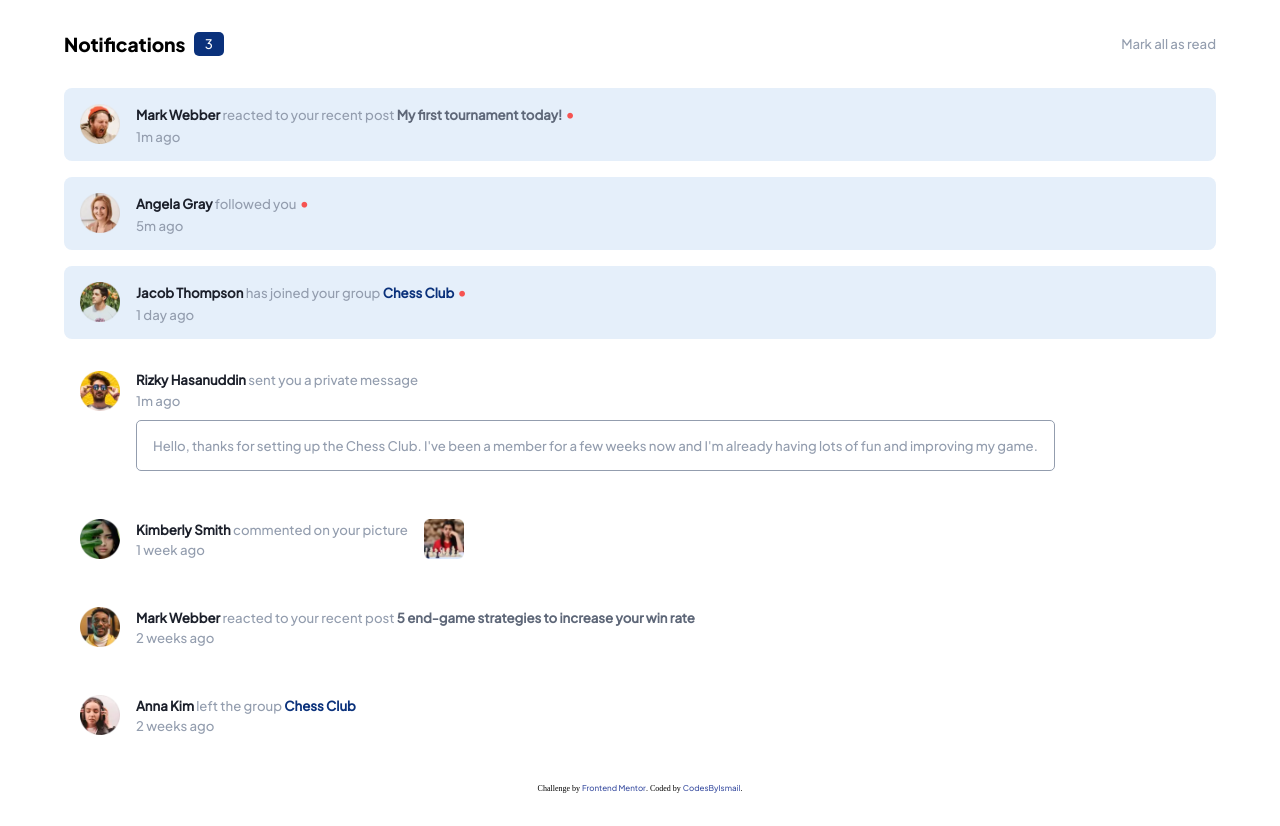
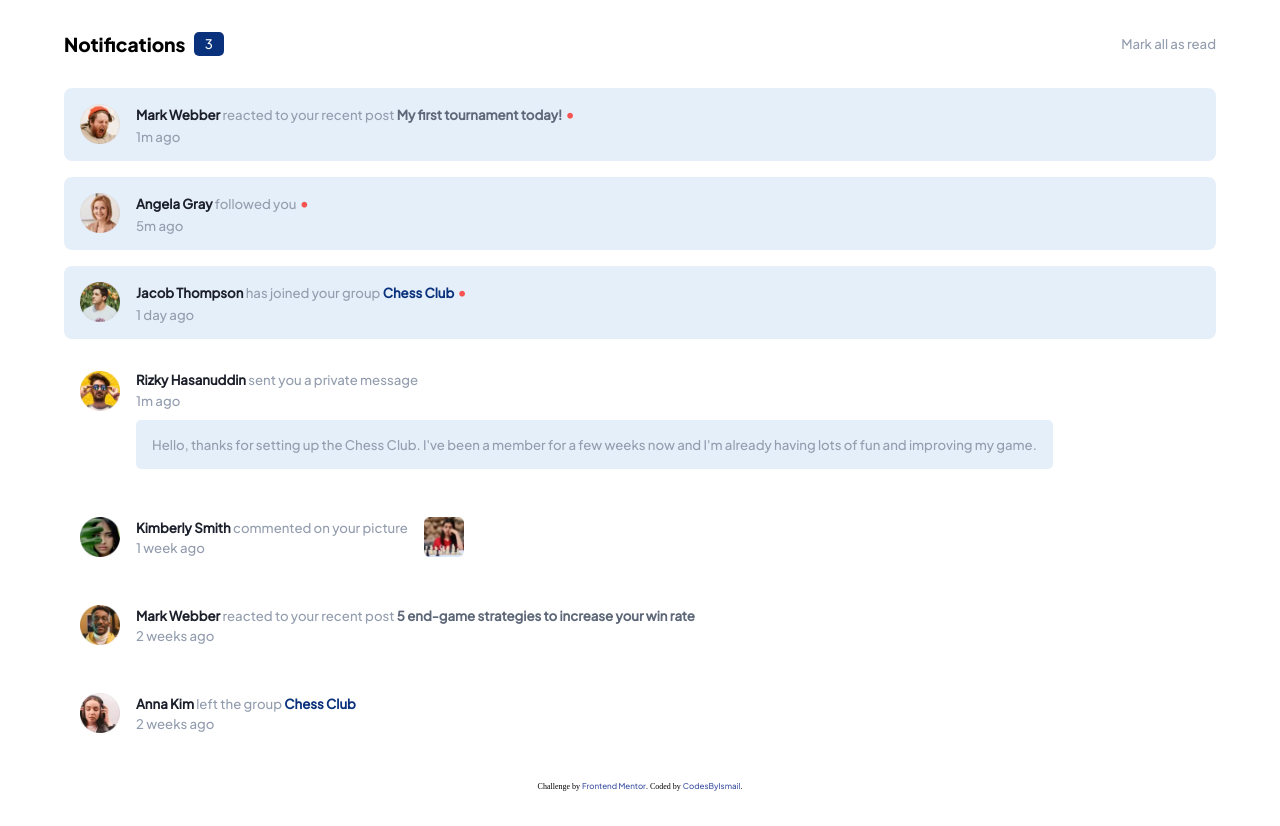
Before and after one commit to CodesByIsmail/notifications-page, a plain HTML site: page index.html in a window 1280 px wide. In both pictures the pointer is over the element 595 px from the left and 445 px from the top of the page. Drawn offline with Linux system fonts and the light colour scheme.

Commit message:
update style.css

```diff
--- a/style.css
+++ b/style.css
@@ -155,6 +155,11 @@ border-radius: 5px;
 }
 
 /* ACTIVE STATES */
+.message__body:hover{
+  border: none;
+  background: var(--Blue-100);
+}
+
 
 .mark__all:active{
   color: var(--Blue-950);
```
